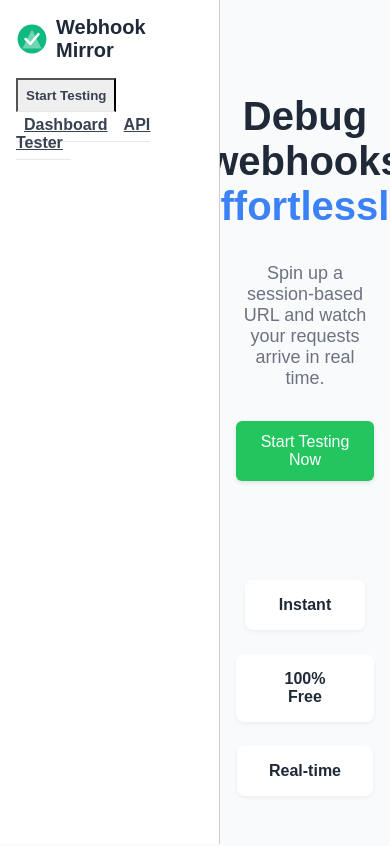
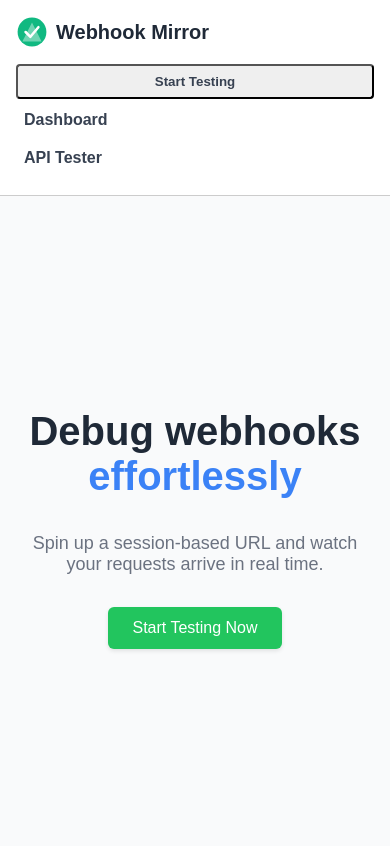
Before and after one commit to Ritwik-Shandilya/WebhookMirror, a React (Vite) app in the folder frontend/: page / in a window 390 px wide. Shown: the top 846 px of the page. Built offline with nearby package versions, Linux system fonts and the light colour scheme.

Commit message:
Fix sidebar styling and layout

```diff
--- a/frontend/src/index.css
+++ b/frontend/src/index.css
@@ -207,6 +207,7 @@
 .layout {
   display: flex;
   min-height: 100vh;
+  align-items: stretch;
 }
 
 .sidebar {
@@ -215,6 +216,13 @@
   border-right: 1px solid #ccc;
   padding: 1rem;
   box-sizing: border-box;
+  flex-shrink: 0;
+  display: flex;
+  flex-direction: column;
+  height: 100vh;
+  overflow-y: auto;
+  position: sticky;
+  top: 0;
 }
 .sidebar-logo {
   display: flex;
@@ -226,10 +234,15 @@
 .nav-item {
   padding: 0.5rem;
   margin-bottom: 0.25rem;
-  border-bottom: 1px solid #e5e7eb;
-  cursor: pointer;
+  border-radius: 4px;
+  text-decoration: none;
+  display: block;
   font-weight: 600;
   color: #374151;
+  transition: background 0.2s;
+}
+.nav-item:hover {
+  background: #f3f4f6;
 }
 
 .nav-item.active {
@@ -350,3 +363,16 @@
   text-align: left;
   font-family: monospace;
 }
+
+@media (max-width: 768px) {
+  .layout {
+    flex-direction: column;
+  }
+  .sidebar {
+    width: 100%;
+    height: auto;
+    border-right: none;
+    border-bottom: 1px solid #ccc;
+    position: relative;
+  }
+}
```
